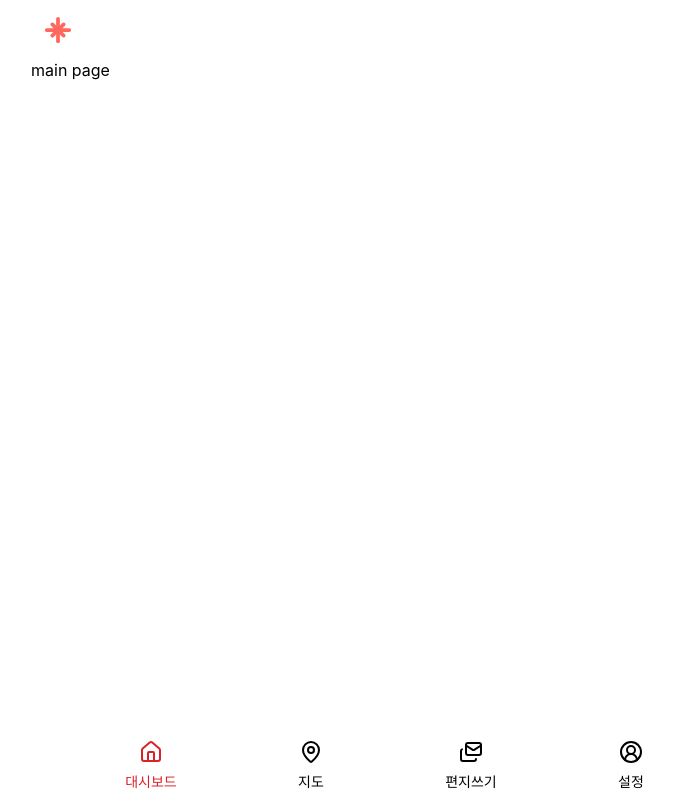
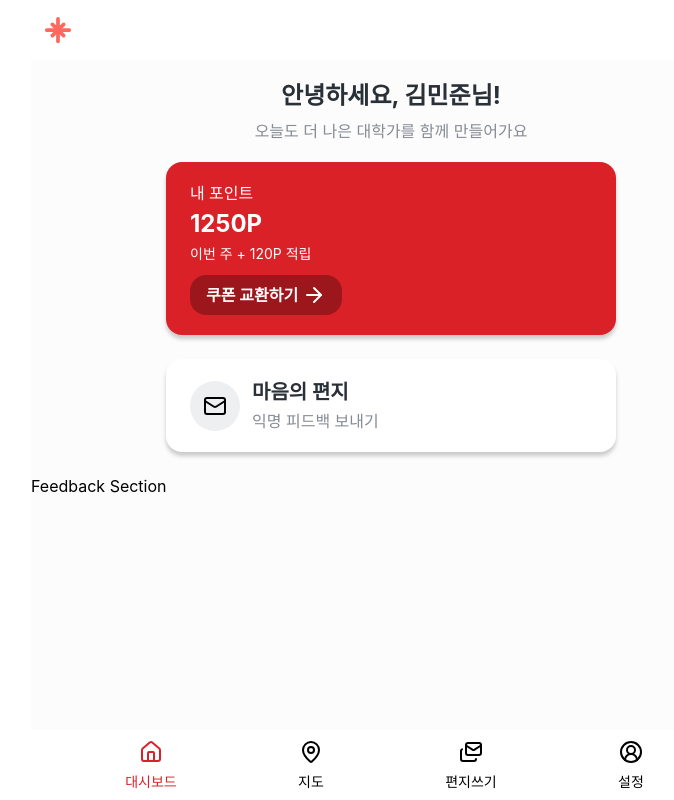
Before and after one commit to MOAMOA-K/MOAMOA-FE, a React (Vite) app: page / in a window 1280 px wide. Shown: the whole page, without its empty margins (249-923 px from the left). Built offline with nearby package versions, Linux system fonts and the light colour scheme; a web font is replaced by a local one.

Commit message:
feat: 메인 페이지 구현 후 대시보드, letter 섹션 구현

```diff
--- a/src/pages/main/MainPage.tsx
+++ b/src/pages/main/MainPage.tsx
@@ -1,14 +1,30 @@
+import styled from '@emotion/styled';
 import Header from '@/components/layout/Header';
 import NavigationCustomer from '@/components/layout/NavigationCustomer';
+import DashboardSection from './components/DashboardSection';
+import FeedbackSection from './components/FeedbackSection';
+import InformationSection from './components/InformationSection';
+import LetterSection from './components/LetterSection';
 
 const MainPage = () => {
   return (
     <>
       <Header />
-      <div>main page</div>
+      <Main>
+        <InformationSection />
+        <DashboardSection />
+        <LetterSection />
+        <FeedbackSection />
+      </Main>
       <NavigationCustomer />
     </>
   );
 };
 
 export default MainPage;
+
+const Main = styled.main`
+  height: 100%;
+  min-height: calc(100dvh - 130px);
+  background-color: #fcfcfc;
+`;
--- /dev/null
+++ b/src/pages/main/components/DashboardSection.tsx
@@ -0,0 +1,86 @@
+import { ROUTE_PATH } from '@/routes/paths';
+import styled from '@emotion/styled';
+import { ArrowRight } from 'lucide-react';
+import { Link } from 'react-router';
+
+const DashboardSection = () => {
+  return (
+    <Container>
+      <Card>
+        <SubTitle>내 포인트</SubTitle>
+        <Point>1250P</Point>
+        <UpdateInfo>이번 주 + 120P 적립</UpdateInfo>
+        <Button to={ROUTE_PATH.COUPON}>
+          쿠폰 교환하기
+          <ArrowRight />
+        </Button>
+      </Card>
+    </Container>
+  );
+};
+
+export default DashboardSection;
+
+const Container = styled.section`
+  display: flex;
+  flex-direction: column;
+  align-items: center;
+  justify-content: center;
+  padding: 0 ${({ theme }) => theme.spacing[6]};
+  gap: ${({ theme }) => theme.spacing[2]};
+`;
+
+const Card = styled.div`
+  display: flex;
+  flex-direction: column;
+  background-color: ${({ theme }) => theme.colors.customer.main};
+  border-radius: 16px;
+  gap: ${({ theme }) => theme.spacing[1]};
+  padding: ${({ theme }) => `${theme.spacing[5]} ${theme.spacing[6]}`};
+  width: 100%;
+  max-width: 450px;
+  box-shadow: 0 4px 4px rgba(0, 0, 0, 0.2);
+`;
+
+const SubTitle = styled.p`
+  font-size: ${({ theme }) => theme.typography.subtitle2.fontSize};
+  line-height: ${({ theme }) => theme.typography.subtitle2.lineHeight};
+  font-weight: ${({ theme }) => theme.typography.fontWeight.medium};
+  color: ${({ theme }) => theme.colors.gray[0]};
+`;
+
+const Point = styled.p`
+  font-size: ${({ theme }) => theme.typography.title1.fontSize};
+  line-height: ${({ theme }) => theme.typography.title1.lineHeight};
+  font-weight: ${({ theme }) => theme.typography.fontWeight.bold};
+  color: ${({ theme }) => theme.colors.gray[0]};
+`;
+
+const UpdateInfo = styled.p`
+  font-size: ${({ theme }) => theme.typography.body2.fontSize};
+  line-height: ${({ theme }) => theme.typography.body2.lineHeight};
+  font-weight: ${({ theme }) => theme.typography.fontWeight.regular};
+  color: ${({ theme }) => theme.colors.gray[0]};
+`;
+
+const Button = styled(Link)`
+  display: flex;
+  align-items: center;
+  width: fit-content;
+  background-color: ${({ theme }) => theme.colors.customer.dark};
+  border-radius: 16px;
+  color: ${({ theme }) => theme.colors.gray[0]};
+  font-size: ${({ theme }) => theme.typography.body1.fontSize};
+  font-weight: ${({ theme }) => theme.typography.fontWeight.bold};
+  line-height: ${({ theme }) => theme.typography.body1.lineHeight};
+  gap: ${({ theme }) => theme.spacing[1]};
+  margin-top: ${({ theme }) => theme.spacing[2]};
+  padding: ${({ theme }) => theme.spacing[2]} ${({ theme }) => theme.spacing[4]};
+  cursor: pointer;
+
+  transition: all 0.2s ease-in-out;
+  &:hover {
+    box-shadow: 0 2px 4px rgba(0, 0, 0, 0.2);
+    transform: translateY(-2px);
+  }
+`;
--- /dev/null
+++ b/src/pages/main/components/FeedbackSection.tsx
@@ -0,0 +1,5 @@
+const FeedbackSection = () => {
+  return <div>Feedback Section</div>;
+};
+
+export default FeedbackSection;
--- /dev/null
+++ b/src/pages/main/components/InformationSection.tsx
@@ -0,0 +1,35 @@
+import styled from '@emotion/styled';
+
+const InformationSection = () => {
+  return (
+    <Container>
+      <Title>안녕하세요, 김민준님! </Title>
+      <Content>오늘도 더 나은 대학가를 함께 만들어가요</Content>
+    </Container>
+  );
+};
+
+export default InformationSection;
+
+const Container = styled.section`
+  display: flex;
+  flex-direction: column;
+  align-items: center;
+  justify-content: center;
+  padding: ${({ theme }) => theme.spacing[5]};
+  gap: ${({ theme }) => theme.spacing[2]};
+`;
+
+const Title = styled.h3`
+  font-size: ${({ theme }) => theme.typography.title1.fontSize};
+  line-height: ${({ theme }) => theme.typography.title1.lineHeight};
+  font-weight: ${({ theme }) => theme.typography.fontWeight.bold};
+  color: ${({ theme }) => theme.colors.text.default};
+`;
+
+const Content = styled.p`
+  font-size: ${({ theme }) => theme.typography.body1.fontSize};
+  line-height: ${({ theme }) => theme.typography.body1.lineHeight};
+  font-weight: ${({ theme }) => theme.typography.fontWeight.regular};
+  color: ${({ theme }) => theme.colors.gray[70]};
+`;
--- /dev/null
+++ b/src/pages/main/components/LetterSection.tsx
@@ -0,0 +1,73 @@
+import { ROUTE_PATH } from '@/routes/paths';
+import styled from '@emotion/styled';
+import { Mail } from 'lucide-react';
+import { Link } from 'react-router';
+
+const LetterSection = () => {
+  return (
+    <Container>
+      <Card to={ROUTE_PATH.LETTER}>
+        <IconBox>
+          <Mail />
+        </IconBox>
+        <Flex>
+          <Title>마음의 편지</Title>
+          <Content>익명 피드백 보내기</Content>
+        </Flex>
+      </Card>
+    </Container>
+  );
+};
+
+export default LetterSection;
+
+const Container = styled.section`
+  display: flex;
+  flex-direction: column;
+  align-items: center;
+  justify-content: center;
+  padding: ${({ theme }) => theme.spacing[6]};
+  gap: ${({ theme }) => theme.spacing[2]};
+`;
+
+const Card = styled(Link)`
+  display: flex;
+  align-items: center;
+  background-color: ${({ theme }) => theme.colors.gray[0]};
+  border-radius: 16px;
+  gap: ${({ theme }) => theme.spacing[3]};
+  padding: ${({ theme }) => `${theme.spacing[5]} ${theme.spacing[6]}`};
+  width: 100%;
+  max-width: 450px;
+  box-shadow: 0 4px 4px rgba(0, 0, 0, 0.2);
+`;
+
+const IconBox = styled.div`
+  display: flex;
+  align-items: center;
+  justify-content: center;
+  width: 50px;
+  height: 50px;
+  background-color: ${({ theme }) => theme.colors.gray[30]};
+  border-radius: 50%;
+`;
+
+const Flex = styled.div`
+  display: flex;
+  flex-direction: column;
+  gap: ${({ theme }) => theme.spacing[1]};
+`;
+
+const Title = styled.p`
+  font-size: ${({ theme }) => theme.typography.title2.fontSize};
+  line-height: ${({ theme }) => theme.typography.title2.lineHeight};
+  font-weight: ${({ theme }) => theme.typography.fontWeight.bold};
+  color: ${({ theme }) => theme.colors.text.default};
+`;
+
+const Content = styled.p`
+  font-size: ${({ theme }) => theme.typography.body1.fontSize};
+  line-height: ${({ theme }) => theme.typography.body1.lineHeight};
+  font-weight: ${({ theme }) => theme.typography.fontWeight.regular};
+  color: ${({ theme }) => theme.colors.gray[70]};
+`;
--- a/src/routes/paths.ts
+++ b/src/routes/paths.ts
@@ -6,6 +6,7 @@ export const ROUTE_PATH = {
 
   MAP: '/map',
   LETTER: '/letter',
+  COUPON: '/coupon',
 
   FEEDBACK: '/feedback',
   INTERACTION: '/interaction',
```
